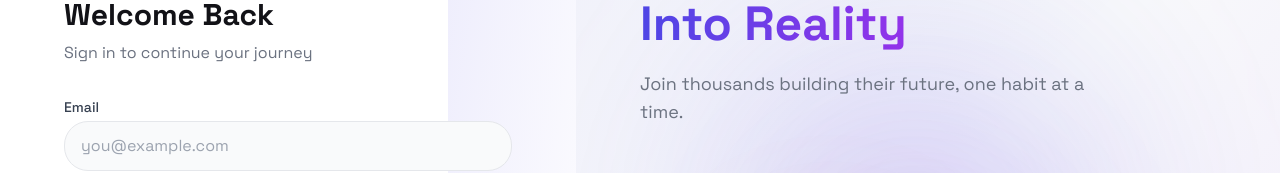
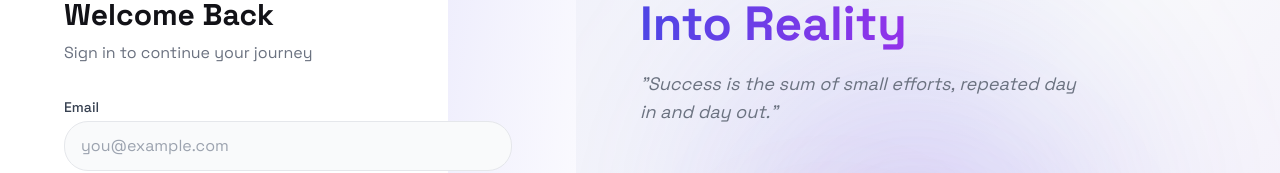
Before and after one commit to Iamsbharti/GoalPulse, a Next.js app in the folder frontend/: page /login in a window 1280 px wide. Shown: the part 162-335 px from the top of the page. Built offline with nearby package versions, Linux system fonts and the light colour scheme.

Commit message:
logout feature; landing page

```diff
--- a/frontend/components/AuthLayout.tsx
+++ b/frontend/components/AuthLayout.tsx
@@ -56,8 +56,8 @@ export function AuthLayout({ children, title, subtitle, linkText, linkUrl, linkA
                             Turn Dreams <br />
                             <span className="text-transparent bg-clip-text bg-gradient-to-r from-primary to-purple-600">Into Reality</span>
                         </h2>
-                        <p className="text-lg text-gray-500 mt-4 max-w-md">
-                            Join thousands building their future, one habit at a time.
+                        <p className="text-lg text-gray-500 mt-4 max-w-md italic">
+                            "Success is the sum of small efforts, repeated day in and day out."
                         </p>
                     </div>
 
```
